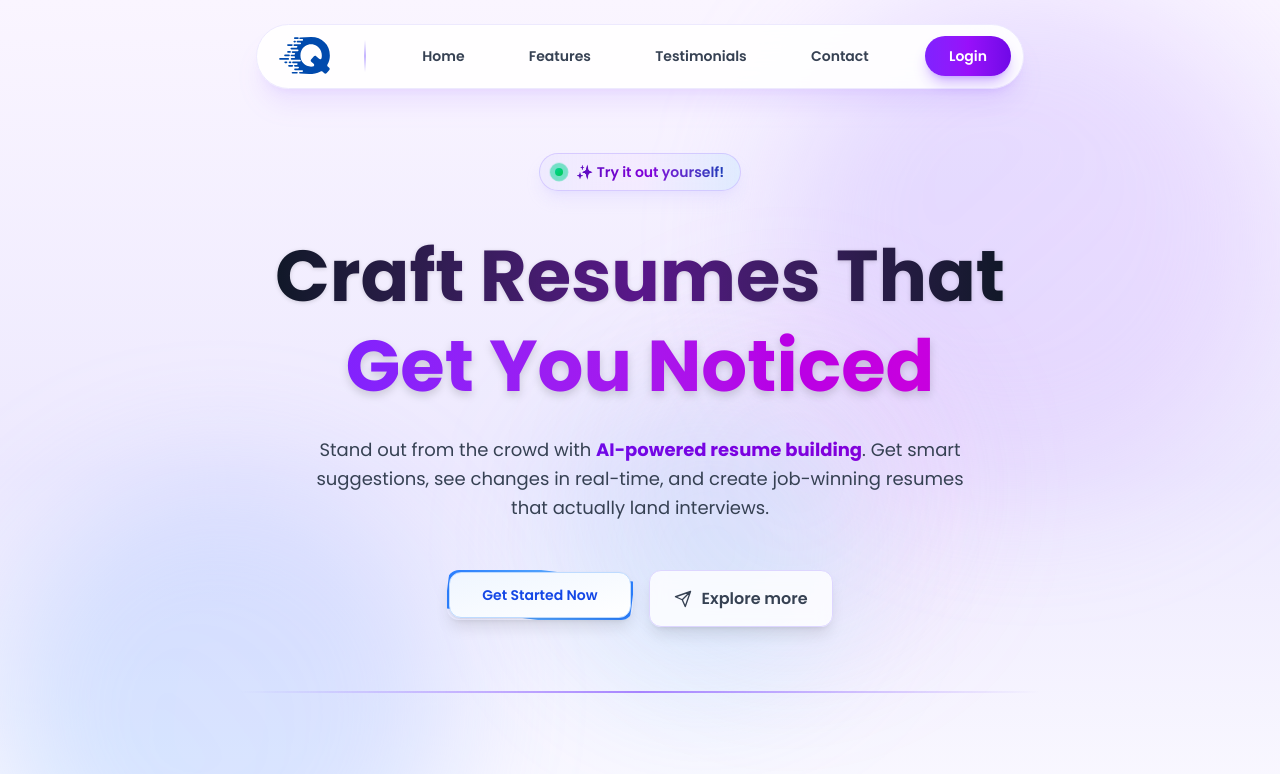
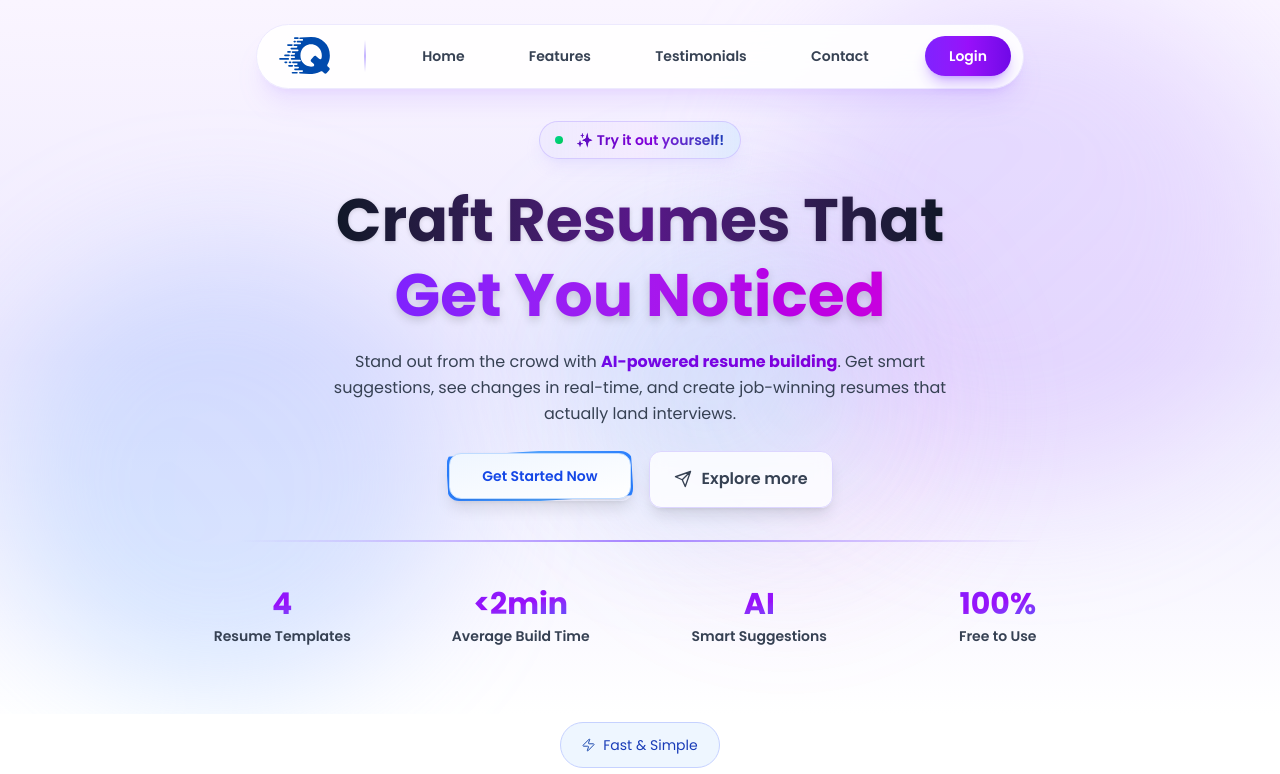
Before and after one commit to UzairProg/QuickResume, a React (Vite) app in the folder client/: page / in a window 1280 px wide. Shown: the top 774 px of the page. Built offline with nearby package versions, Linux system fonts and the light colour scheme; no server answers.

Commit message:
style: update Hero component layout and typography for improved aesthetics

```diff
--- a/client/src/components/Home/Hero.jsx
+++ b/client/src/components/Home/Hero.jsx
@@ -88,7 +88,7 @@ const hero = () => {
                     </div>
                 </nav>
 
-                <div className="relative z-10 flex flex-wrap items-center justify-center gap-2.5 pl-3 pr-4 py-2 mt-16 rounded-full bg-gradient-to-r from-violet-100/80 via-purple-100/70 to-blue-100/80 backdrop-blur-sm border border-violet-300/60 shadow-lg shadow-violet-200/50">
+                <div className="relative z-10 flex flex-wrap items-center justify-center gap-2.5 pl-3 pr-4 py-2 mt-8 rounded-full bg-gradient-to-r from-violet-100/80 via-purple-100/70 to-blue-100/80 backdrop-blur-sm border border-violet-300/60 shadow-lg shadow-violet-200/50">
                     <div className="relative flex size-3.5 items-center justify-center">
                         <span className="absolute inline-flex h-full w-full rounded-full bg-emerald-400 opacity-75 animate-ping duration-300"></span>
                         <span className="relative inline-flex size-2 rounded-full bg-gradient-to-br from-emerald-400 to-green-500 shadow-lg shadow-emerald-500/50"></span>
@@ -96,16 +96,16 @@ const hero = () => {
                     <p className="text-sm font-semibold bg-gradient-to-r from-violet-800 via-purple-700 to-blue-800 bg-clip-text text-transparent">✨ Try it out yourself!</p>
                 </div>
 
-                <h1 className='relative z-10 text-5xl md:text-7xl text-center max-w-4xl mt-10 font-bold leading-tight'>
+                <h1 className='relative z-10 text-4xl md:text-6xl text-center max-w-4xl mt-6 font-bold leading-tight'>
                     <span className='bg-gradient-to-r from-gray-900 via-purple-900 to-gray-900 bg-clip-text text-transparent drop-shadow-sm'>Craft Resumes That</span>
                     <br/>
                     <span className='bg-gradient-to-r from-violet-600 via-fuchsia-600 to-purple-600 bg-clip-text text-transparent bg-[length:200%_auto] animate-[gradient-shift_3s_ease_infinite] drop-shadow-lg'>Get You Noticed</span>
                 </h1>
-                <p className="relative z-10 text-lg text-gray-700 text-center max-w-2xl mt-6 leading-relaxed">
+                <p className="relative z-10 text-base text-gray-700 text-center max-w-2xl mt-4 leading-relaxed">
                     Stand out from the crowd with <span className="font-bold bg-gradient-to-r from-violet-700 to-purple-700 bg-clip-text text-transparent">AI-powered resume building</span>. Get smart suggestions, see changes in real-time, and create job-winning resumes that actually land interviews.
                 </p>
 
-                <div className='relative z-10 flex flex-wrap justify-center gap-4 mt-12'>
+                <div className='relative z-10 flex flex-wrap justify-center gap-4 mt-6'>
                     {/* <button className="bg-violet-600 hover:bg-violet-700 text-white text-xs md:text-sm px-6 py-3 rounded-lg transition cursor-pointer">
                         Get Started Now
                     </button> */}
@@ -118,24 +118,24 @@ const hero = () => {
             </a>
                 </div>
 
-                <div className='relative z-10 w-full max-w-[800px] h-[2px] mt-16 bg-gradient-to-r from-transparent via-violet-400 to-transparent shadow-lg shadow-violet-300/50'></div>
+                <div className='relative z-10 w-full max-w-[800px] h-[2px] mt-8 bg-gradient-to-r from-transparent via-violet-400 to-transparent shadow-lg shadow-violet-300/50'></div>
 
-                <div className='relative z-10 grid grid-cols-2 md:grid-cols-4 gap-8 py-16 max-w-[930px] w-full'>
-                    <div className='text-center group cursor-default p-4 rounded-2xl transition-all duration-300 hover:bg-gradient-to-br hover:from-violet-50 hover:to-purple-50 hover:shadow-lg hover:shadow-violet-200/50'>
-                        <h2 className='font-bold text-3xl md:text-4xl bg-gradient-to-br from-violet-600 via-purple-600 to-blue-600 bg-clip-text text-transparent group-hover:scale-110 transition-transform duration-300'>4</h2>
-                        <p className='text-sm md:text-base text-gray-700 mt-1 font-semibold'>Resume Templates</p>
+                <div className='relative z-10 grid grid-cols-2 md:grid-cols-4 gap-6 py-8 max-w-[930px] w-full'>
+                    <div className='text-center group cursor-default p-3 rounded-2xl transition-all duration-300 hover:bg-gradient-to-br hover:from-violet-50 hover:to-purple-50 hover:shadow-lg hover:shadow-violet-200/50'>
+                        <h2 className='font-bold text-2xl md:text-3xl bg-gradient-to-br from-violet-600 via-purple-600 to-blue-600 bg-clip-text text-transparent group-hover:scale-110 transition-transform duration-300'>4</h2>
+                        <p className='text-xs md:text-sm text-gray-700 mt-1 font-semibold'>Resume Templates</p>
                     </div>
-                    <div className='text-center group cursor-default p-4 rounded-2xl transition-all duration-300 hover:bg-gradient-to-br hover:from-violet-50 hover:to-purple-50 hover:shadow-lg hover:shadow-violet-200/50'>
-                        <h2 className='font-bold text-3xl md:text-4xl bg-gradient-to-br from-violet-600 via-purple-600 to-blue-600 bg-clip-text text-transparent group-hover:scale-110 transition-transform duration-300'>&lt;2min</h2>
-                        <p className='text-sm md:text-base text-gray-700 mt-1 font-semibold'>Average Build Time</p>
+                    <div className='text-center group cursor-default p-3 rounded-2xl transition-all duration-300 hover:bg-gradient-to-br hover:from-violet-50 hover:to-purple-50 hover:shadow-lg hover:shadow-violet-200/50'>
+                        <h2 className='font-bold text-2xl md:text-3xl bg-gradient-to-br from-violet-600 via-purple-600 to-blue-600 bg-clip-text text-transparent group-hover:scale-110 transition-transform duration-300'>&lt;2min</h2>
+                        <p className='text-xs md:text-sm text-gray-700 mt-1 font-semibold'>Average Build Time</p>
                     </div>
-                    <div className='text-center group cursor-default p-4 rounded-2xl transition-all duration-300 hover:bg-gradient-to-br hover:from-violet-50 hover:to-purple-50 hover:shadow-lg hover:shadow-violet-200/50'>
-                        <h2 className='font-bold text-3xl md:text-4xl bg-gradient-to-br from-violet-600 via-purple-600 to-blue-600 bg-clip-text text-transparent group-hover:scale-110 transition-transform duration-300'>AI</h2>
-                        <p className='text-sm md:text-base text-gray-700 mt-1 font-semibold'>Smart Suggestions</p>
+                    <div className='text-center group cursor-default p-3 rounded-2xl transition-all duration-300 hover:bg-gradient-to-br hover:from-violet-50 hover:to-purple-50 hover:shadow-lg hover:shadow-violet-200/50'>
+                        <h2 className='font-bold text-2xl md:text-3xl bg-gradient-to-br from-violet-600 via-purple-600 to-blue-600 bg-clip-text text-transparent group-hover:scale-110 transition-transform duration-300'>AI</h2>
+                        <p className='text-xs md:text-sm text-gray-700 mt-1 font-semibold'>Smart Suggestions</p>
                     </div>
-                    <div className='text-center group cursor-default p-4 rounded-2xl transition-all duration-300 hover:bg-gradient-to-br hover:from-violet-50 hover:to-purple-50 hover:shadow-lg hover:shadow-violet-200/50'>
-                        <h2 className='font-bold text-3xl md:text-4xl bg-gradient-to-br from-violet-600 via-purple-600 to-blue-600 bg-clip-text text-transparent group-hover:scale-110 transition-transform duration-300'>100%</h2>
-                        <p className='text-sm md:text-base text-gray-700 mt-1 font-semibold'>Free to Use</p>
+                    <div className='text-center group cursor-default p-3 rounded-2xl transition-all duration-300 hover:bg-gradient-to-br hover:from-violet-50 hover:to-purple-50 hover:shadow-lg hover:shadow-violet-200/50'>
+                        <h2 className='font-bold text-2xl md:text-3xl bg-gradient-to-br from-violet-600 via-purple-600 to-blue-600 bg-clip-text text-transparent group-hover:scale-110 transition-transform duration-300'>100%</h2>
+                        <p className='text-xs md:text-sm text-gray-700 mt-1 font-semibold'>Free to Use</p>
                     </div>
                 </div>
             </section>
```
